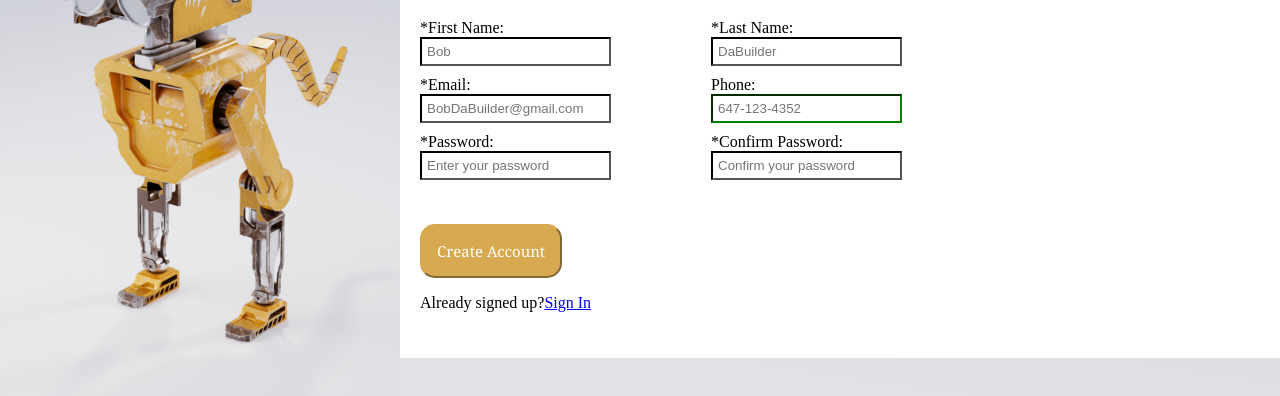
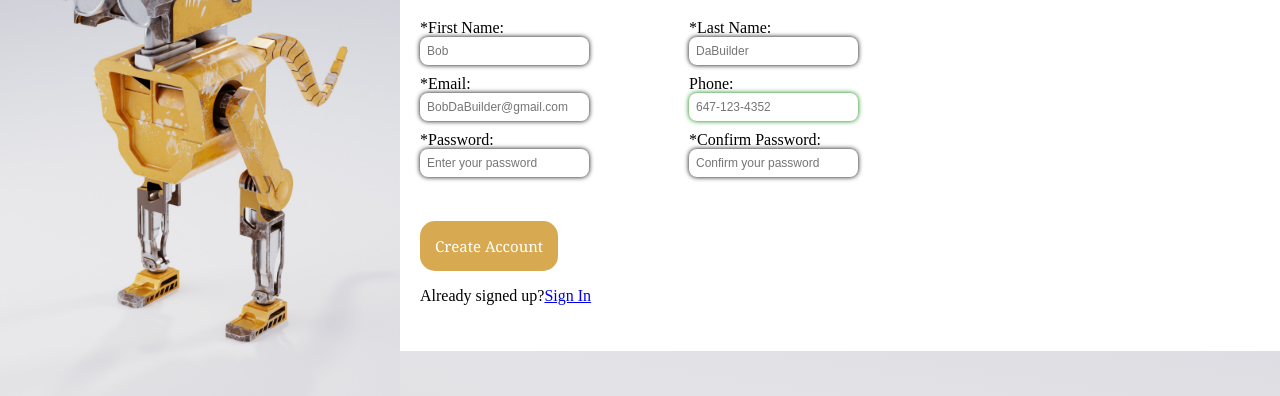
Before and after one commit to Tahawaztaken/SignUpPage, a plain HTML site: page LoginPage/index.html in a window 1280 px wide. Shown: the part 272-668 px from the top of the page. Drawn offline with Linux system fonts and the light colour scheme.

Commit message:
input UI changes

```diff
--- a/LoginPage/style.css
+++ b/LoginPage/style.css
@@ -31,27 +31,35 @@ body {
 
 .form input {
     display: block;
-    padding: 5px;
+    padding: 7px;
+    font-size: 12px;
+    border-width: 2px;
+    border-color: #CCCCCC;
+    background-color: #FFFFFF;
+    color: #000000;
+    border-style: hidden;
+    border-radius: 8px;
+    box-shadow: 0px 0px 5px rgba(66,66,66,.75);
 }
 
 .form input:focus {
     outline: none;
-    border: 3px solid rgb(0, 0, 255);
+    box-shadow: 0px 0px 5px rgb(0, 0, 255);
 }
 
 /* Apply black border by default */
 .form input {
-    border-color: black;
+    box-shadow: 0px 0px 5px black;
   }
 
   /* Apply green border when input is valid */
   .form input:valid {
-    border-color: green;
+    box-shadow: 0px 0px 5px green;
   }
 
   /* Apply red border when input is invalid after user interaction */
   .form input:invalid:not(:placeholder-shown) {
-    border-color: red;
+    box-shadow: 0px 0px 5px red;
   }
 
 form > div {
```
